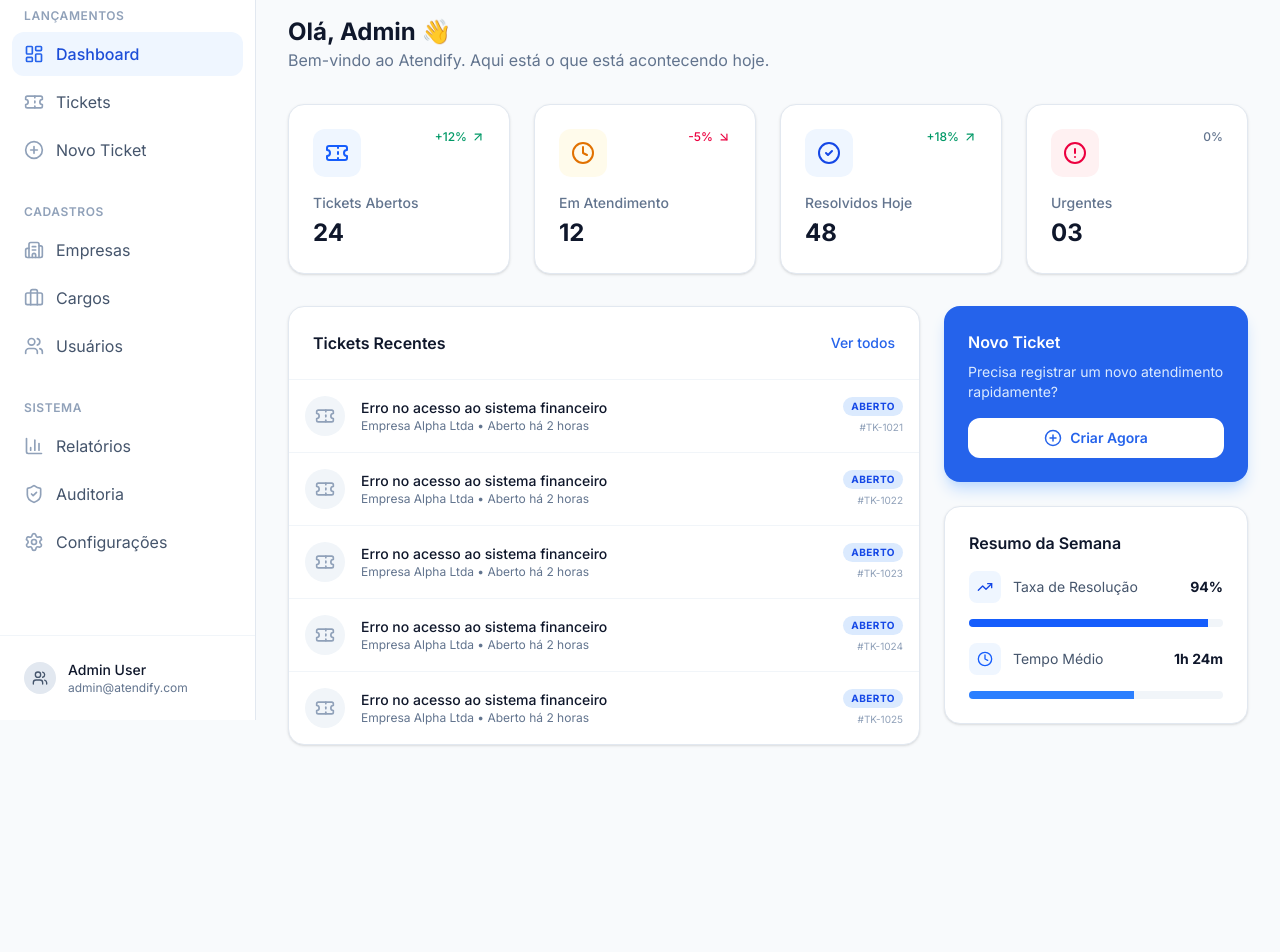
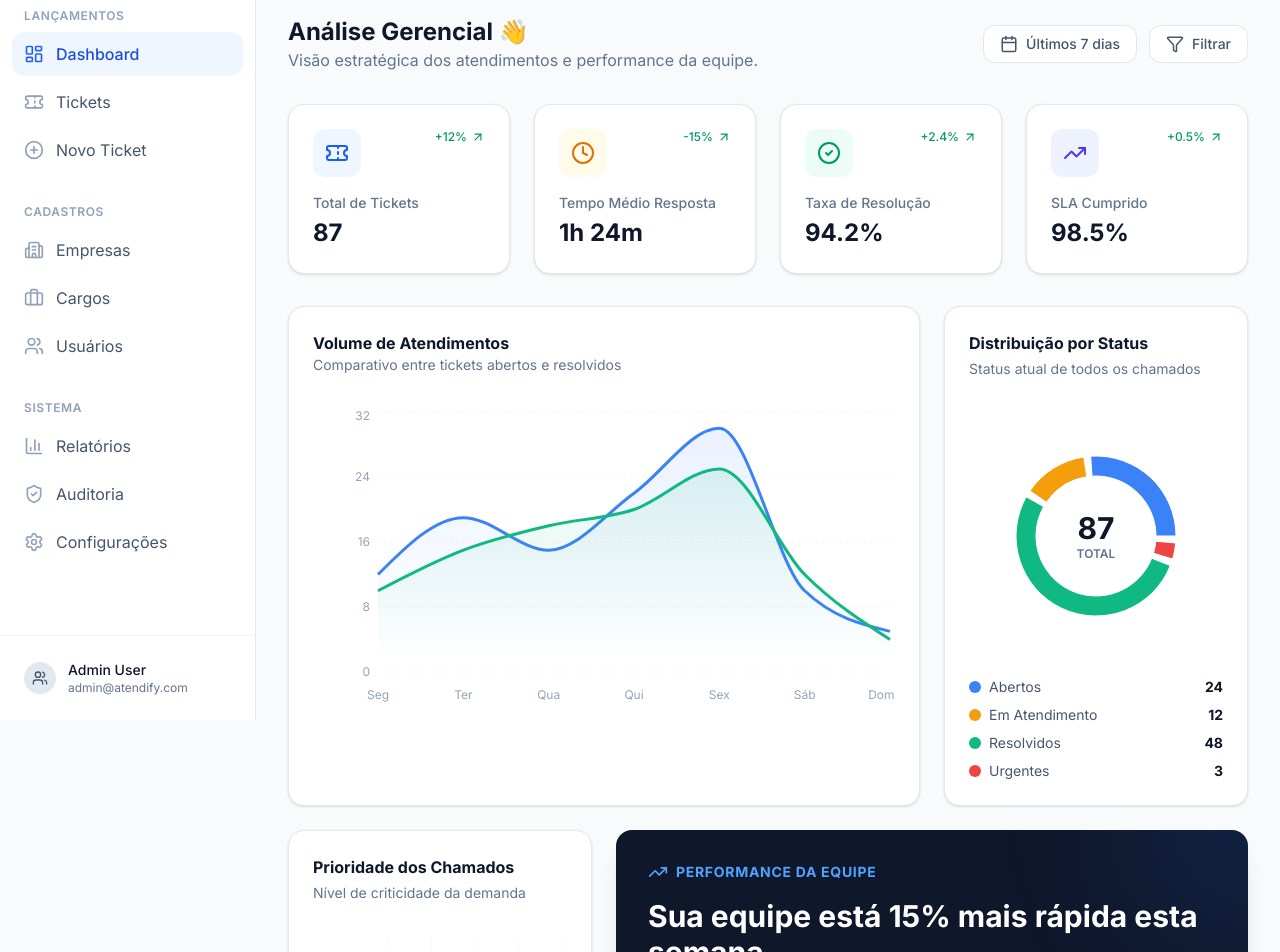
Before and after one commit to marcoantunes171989/HelpDesk, a React (Vite) app: page / in a window 1280 px wide. Shown: the part 80-1032 px from the top of the page. Before the commit the page ends 857 px from the top, so only its background shows below. Built offline with nearby package versions, Linux system fonts and the light colour scheme.

Commit message:
feat: Add charting and statistics to dashboard
Integrates Recharts to display visual representations of ticket volume, status distribution, and priority levels on the dashboard. Enhances the statistics section with more relevant metrics.

```diff
--- a/package.json
+++ b/package.json
@@ -23,6 +23,7 @@
     "react": "^19.0.0",
     "react-dom": "^19.0.0",
     "react-router-dom": "^7.13.1",
+    "recharts": "^3.7.0",
     "tailwind-merge": "^3.5.0",
     "vite": "^6.2.0"
   },
--- a/src/pages/Dashboard.tsx
+++ b/src/pages/Dashboard.tsx
@@ -5,19 +5,57 @@ import {
   CheckCircle2,
   AlertCircle,
   TrendingUp,
-  Users,
-  Building2,
   ArrowUpRight,
   ArrowDownRight,
-  PlusCircle
+  Calendar,
+  Filter
 } from 'lucide-react';
 import { motion } from 'motion/react';
 import { useNavigate } from 'react-router-dom';
+import {
+  AreaChart,
+  Area,
+  XAxis,
+  YAxis,
+  CartesianGrid,
+  Tooltip,
+  ResponsiveContainer,
+  PieChart,
+  Pie,
+  Cell,
+  BarChart,
+  Bar,
+  Legend
+} from 'recharts';
+
+const ticketVolumeData = [
+  { name: 'Seg', tickets: 12, resolved: 10 },
+  { name: 'Ter', tickets: 19, resolved: 15 },
+  { name: 'Qua', tickets: 15, resolved: 18 },
+  { name: 'Qui', tickets: 22, resolved: 20 },
+  { name: 'Sex', tickets: 30, resolved: 25 },
+  { name: 'Sáb', tickets: 10, resolved: 12 },
+  { name: 'Dom', tickets: 5, resolved: 4 },
+];
+
+const statusData = [
+  { name: 'Abertos', value: 24, color: '#3b82f6' },
+  { name: 'Em Atendimento', value: 12, color: '#f59e0b' },
+  { name: 'Resolvidos', value: 48, color: '#10b981' },
+  { name: 'Urgentes', value: 3, color: '#ef4444' },
+];
+
+const priorityData = [
+  { name: 'Baixa', total: 15 },
+  { name: 'Média', total: 25 },
+  { name: 'Alta', total: 18 },
+  { name: 'Urgente', total: 5 },
+];
 
 const stats = [
   {
-    label: 'Tickets Abertos',
-    value: '24',
+    label: 'Total de Tickets',
+    value: '87',
     change: '+12%',
     trend: 'up',
     icon: Ticket,
@@ -25,31 +63,31 @@ const stats = [
     bg: 'bg-blue-50'
   },
   {
-    label: 'Em Atendimento',
-    value: '12',
-    change: '-5%',
-    trend: 'down',
+    label: 'Tempo Médio Resposta',
+    value: '1h 24m',
+    change: '-15%',
+    trend: 'up',
     icon: Clock,
     color: 'text-amber-600',
     bg: 'bg-amber-50'
   },
   {
-    label: 'Resolvidos Hoje',
-    value: '48',
-    change: '+18%',
+    label: 'Taxa de Resolução',
+    value: '94.2%',
+    change: '+2.4%',
     trend: 'up',
     icon: CheckCircle2,
-    color: 'text-blue-700',
-    bg: 'bg-blue-50'
+    color: 'text-emerald-600',
+    bg: 'bg-emerald-50'
   },
   {
-    label: 'Urgentes',
-    value: '03',
-    change: '0%',
-    trend: 'neutral',
-    icon: AlertCircle,
-    color: 'text-rose-600',
-    bg: 'bg-rose-50'
+    label: 'SLA Cumprido',
+    value: '98.5%',
+    change: '+0.5%',
+    trend: 'up',
+    icon: TrendingUp,
+    color: 'text-indigo-600',
+    bg: 'bg-indigo-50'
   },
 ];
 
@@ -57,10 +95,22 @@ export function Dashboard() {
   const navigate = useNavigate();
 
   return (
-    <div className="space-y-8">
-      <div>
-        <h1 className="text-2xl font-bold text-slate-900">Olá, Admin 👋</h1>
-        <p className="text-slate-500">Bem-vindo ao Atendify. Aqui está o que está acontecendo hoje.</p>
+    <div className="space-y-8 pb-12">
+      <div className="flex flex-col md:flex-row md:items-center justify-between gap-4">
+        <div>
+          <h1 className="text-2xl font-bold text-slate-900">Análise Gerencial 👋</h1>
+          <p className="text-slate-500">Visão estratégica dos atendimentos e performance da equipe.</p>
+        </div>
+        <div className="flex items-center gap-3">
+          <button className="flex items-center gap-2 px-4 py-2 bg-white border border-slate-200 rounded-xl text-sm font-medium text-slate-600 hover:bg-slate-50 transition-all">
+            <Calendar size={18} />
+            Últimos 7 dias
+          </button>
+          <button className="flex items-center gap-2 px-4 py-2 bg-white border border-slate-200 rounded-xl text-sm font-medium text-slate-600 hover:bg-slate-50 transition-all">
+            <Filter size={18} />
+            Filtrar
+          </button>
+        </div>
       </div>
 
       {/* Stats Grid */}
@@ -71,19 +121,17 @@ export function Dashboard() {
             initial={{ opacity: 0, y: 20 }}
             animate={{ opacity: 1, y: 0 }}
             transition={{ delay: index * 0.1 }}
-            className="bg-white p-6 rounded-2xl border border-slate-200 shadow-sm hover:shadow-md transition-shadow"
+            className="bg-white p-6 rounded-2xl border border-slate-200 shadow-sm hover:shadow-md transition-all"
           >
             <div className="flex items-start justify-between mb-4">
               <div className={`p-3 rounded-xl ${stat.bg}`}>
                 <stat.icon className={`w-6 h-6 ${stat.color}`} />
               </div>
               <div className={`flex items-center gap-1 text-xs font-medium ${
-                stat.trend === 'up' ? 'text-emerald-600' :
-                stat.trend === 'down' ? 'text-rose-600' : 'text-slate-500'
+                stat.trend === 'up' ? 'text-emerald-600' : 'text-rose-600'
               }`}>
                 {stat.change}
-                {stat.trend === 'up' && <ArrowUpRight size={14} />}
-                {stat.trend === 'down' && <ArrowDownRight size={14} />}
+                {stat.trend === 'up' ? <ArrowUpRight size={14} /> : <ArrowDownRight size={14} />}
               </div>
             </div>
             <div>
@@ -95,77 +143,183 @@ export function Dashboard() {
       </div>
 
       <div className="grid grid-cols-1 lg:grid-cols-3 gap-6">
-        {/* Recent Tickets */}
-        <div className="lg:col-span-2 bg-white rounded-2xl border border-slate-200 shadow-sm overflow-hidden">
-          <div className="p-6 border-b border-slate-100 flex items-center justify-between">
-            <h2 className="font-semibold text-slate-900">Tickets Recentes</h2>
-            <button className="text-sm font-medium text-brand-600 hover:text-brand-700">Ver todos</button>
+        {/* Main Chart - Ticket Volume */}
+        <div className="lg:col-span-2 bg-white p-6 rounded-2xl border border-slate-200 shadow-sm">
+          <div className="flex items-center justify-between mb-8">
+            <div>
+              <h2 className="font-bold text-slate-900">Volume de Atendimentos</h2>
+              <p className="text-sm text-slate-500">Comparativo entre tickets abertos e resolvidos</p>
+            </div>
           </div>
-          <div className="divide-y divide-slate-100">
-            {[1, 2, 3, 4, 5].map((i) => (
-              <div key={i} className="p-4 hover:bg-slate-50 transition-colors flex items-center gap-4 cursor-pointer">
-                <div className="w-10 h-10 rounded-full bg-slate-100 flex items-center justify-center shrink-0">
-                  <Ticket size={20} className="text-slate-400" />
+          <div className="h-[300px] w-full">
+            <ResponsiveContainer width="100%" height="100%">
+              <AreaChart data={ticketVolumeData}>
+                <defs>
+                  <linearGradient id="colorTickets" x1="0" y1="0" x2="0" y2="1">
+                    <stop offset="5%" stopColor="#3b82f6" stopOpacity={0.1}/>
+                    <stop offset="95%" stopColor="#3b82f6" stopOpacity={0}/>
+                  </linearGradient>
+                  <linearGradient id="colorResolved" x1="0" y1="0" x2="0" y2="1">
+                    <stop offset="5%" stopColor="#10b981" stopOpacity={0.1}/>
+                    <stop offset="95%" stopColor="#10b981" stopOpacity={0}/>
+                  </linearGradient>
+                </defs>
+                <CartesianGrid strokeDasharray="3 3" vertical={false} stroke="#f1f5f9" />
+                <XAxis
+                  dataKey="name"
+                  axisLine={false}
+                  tickLine={false}
+                  tick={{ fill: '#94a3b8', fontSize: 12 }}
+                  dy={10}
+                />
+                <YAxis
+                  axisLine={false}
+                  tickLine={false}
+                  tick={{ fill: '#94a3b8', fontSize: 12 }}
+                />
+                <Tooltip
+                  contentStyle={{ borderRadius: '12px', border: 'none', boxShadow: '0 10px 15px -3px rgb(0 0 0 / 0.1)' }}
+                />
+                <Area
+                  type="monotone"
+                  dataKey="tickets"
+                  stroke="#3b82f6"
+                  strokeWidth={3}
+                  fillOpacity={1}
+                  fill="url(#colorTickets)"
+                  name="Abertos"
+                />
+                <Area
+                  type="monotone"
+                  dataKey="resolved"
+                  stroke="#10b981"
+                  strokeWidth={3}
+                  fillOpacity={1}
+                  fill="url(#colorResolved)"
+                  name="Resolvidos"
+                />
+              </AreaChart>
+            </ResponsiveContainer>
+          </div>
+        </div>
+
+        {/* Distribution by Status */}
+        <div className="bg-white p-6 rounded-2xl border border-slate-200 shadow-sm">
+          <h2 className="font-bold text-slate-900 mb-1">Distribuição por Status</h2>
+          <p className="text-sm text-slate-500 mb-8">Status atual de todos os chamados</p>
+          <div className="h-[250px] w-full relative">
+            <ResponsiveContainer width="100%" height="100%">
+              <PieChart>
+                <Pie
+                  data={statusData}
+                  cx="50%"
+                  cy="50%"
+                  innerRadius={60}
+                  outerRadius={80}
+                  paddingAngle={5}
+                  dataKey="value"
+                >
+                  {statusData.map((entry, index) => (
+                    <Cell key={`cell-${index}`} fill={entry.color} />
+                  ))}
+                </Pie>
+                <Tooltip />
+              </PieChart>
+            </ResponsiveContainer>
+            <div className="absolute inset-0 flex flex-col items-center justify-center pointer-events-none">
+              <span className="text-3xl font-bold text-slate-900">87</span>
+              <span className="text-xs text-slate-500 uppercase font-semibold">Total</span>
+            </div>
+          </div>
+          <div className="mt-4 space-y-2">
+            {statusData.map((item) => (
+              <div key={item.name} className="flex items-center justify-between text-sm">
+                <div className="flex items-center gap-2">
+                  <div className="w-3 h-3 rounded-full" style={{ backgroundColor: item.color }}></div>
+                  <span className="text-slate-600">{item.name}</span>
                 </div>
-                <div className="flex-1 min-w-0">
-                  <h4 className="text-sm font-medium text-slate-900 truncate">Erro no acesso ao sistema financeiro</h4>
-                  <p className="text-xs text-slate-500 truncate">Empresa Alpha Ltda • Aberto há 2 horas</p>
-                </div>
-                <div className="flex flex-col items-end gap-1">
-                  <span className="px-2 py-0.5 rounded-full text-[10px] font-bold uppercase tracking-wider bg-blue-100 text-blue-700">
-                    Aberto
-                  </span>
-                  <span className="text-[10px] text-slate-400">#TK-102{i}</span>
-                </div>
+                <span className="font-bold text-slate-900">{item.value}</span>
               </div>
             ))}
           </div>
         </div>
 
-        {/* Quick Actions / Activity */}
-        <div className="space-y-6">
-          <div className="bg-brand-600 rounded-2xl p-6 text-white shadow-lg shadow-brand-200">
-            <h3 className="font-semibold mb-2">Novo Ticket</h3>
-            <p className="text-brand-100 text-sm mb-4">Precisa registrar um novo atendimento rapidamente?</p>
+        {/* Tickets by Priority */}
+        <div className="lg:col-span-1 bg-white p-6 rounded-2xl border border-slate-200 shadow-sm">
+          <h2 className="font-bold text-slate-900 mb-1">Prioridade dos Chamados</h2>
+          <p className="text-sm text-slate-500 mb-8">Nível de criticidade da demanda</p>
+          <div className="h-[250px] w-full">
+            <ResponsiveContainer width="100%" height="100%">
+              <BarChart data={priorityData} layout="vertical">
+                <CartesianGrid strokeDasharray="3 3" horizontal={false} stroke="#f1f5f9" />
+                <XAxis type="number" hide />
+                <YAxis
+                  dataKey="name"
+                  type="category"
+                  axisLine={false}
+                  tickLine={false}
+                  tick={{ fill: '#64748b', fontSize: 12 }}
+                  width={70}
+                />
+                <Tooltip
+                  cursor={{ fill: '#f8fafc' }}
+                  contentStyle={{ borderRadius: '12px', border: 'none', boxShadow: '0 10px 15px -3px rgb(0 0 0 / 0.1)' }}
+                />
+                <Bar
+                  dataKey="total"
+                  fill="#3b82f6"
+                  radius={[0, 4, 4, 0]}
+                  barSize={20}
+                />
+              </BarChart>
+            </ResponsiveContainer>
+          </div>
+        </div>
+
+        {/* Performance Summary */}
+        <div className="lg:col-span-2 bg-slate-900 rounded-2xl p-8 text-white shadow-xl relative overflow-hidden">
+          <div className="relative z-10">
+            <div className="flex items-center gap-2 text-blue-400 mb-4">
+              <TrendingUp size={20} />
+              <span className="text-sm font-bold uppercase tracking-wider">Performance da Equipe</span>
+            </div>
+            <h2 className="text-3xl font-bold mb-6">Sua equipe está 15% mais rápida esta semana.</h2>
+
+            <div className="grid grid-cols-1 sm:grid-cols-3 gap-8">
+              <div>
+                <p className="text-slate-400 text-sm mb-1">Satisfação</p>
+                <p className="text-2xl font-bold">4.8/5.0</p>
+                <div className="w-full bg-slate-800 h-1.5 rounded-full mt-2">
+                  <div className="bg-blue-500 h-full w-[96%]"></div>
+                </div>
+              </div>
+              <div>
+                <p className="text-slate-400 text-sm mb-1">Primeira Resposta</p>
+                <p className="text-2xl font-bold">12 min</p>
+                <div className="w-full bg-slate-800 h-1.5 rounded-full mt-2">
+                  <div className="bg-emerald-500 h-full w-[88%]"></div>
+                </div>
+              </div>
+              <div>
+                <p className="text-slate-400 text-sm mb-1">Backlog</p>
+                <p className="text-2xl font-bold">14 chamados</p>
+                <div className="w-full bg-slate-800 h-1.5 rounded-full mt-2">
+                  <div className="bg-amber-500 h-full w-[45%]"></div>
+                </div>
+              </div>
+            </div>
+
             <button
-              onClick={() => navigate('/tickets/new')}
-              className="w-full bg-white text-brand-600 py-2.5 rounded-xl font-semibold text-sm hover:bg-brand-50 transition-colors flex items-center justify-center gap-2"
+              onClick={() => navigate('/reports')}
+              className="mt-8 bg-white text-slate-900 px-6 py-3 rounded-xl font-bold text-sm hover:bg-slate-100 transition-all"
             >
-              <PlusCircle size={18} />
-              Criar Agora
+              Ver Relatório Detalhado
             </button>
           </div>
 
-          <div className="bg-white rounded-2xl border border-slate-200 shadow-sm p-6">
-            <h2 className="font-semibold text-slate-900 mb-4">Resumo da Semana</h2>
-            <div className="space-y-4">
-              <div className="flex items-center justify-between">
-                <div className="flex items-center gap-3">
-                  <div className="w-8 h-8 rounded-lg bg-blue-50 flex items-center justify-center">
-                    <TrendingUp size={16} className="text-blue-700" />
-                  </div>
-                  <span className="text-sm text-slate-600">Taxa de Resolução</span>
-                </div>
-                <span className="text-sm font-bold text-slate-900">94%</span>
-              </div>
-              <div className="w-full bg-slate-100 h-2 rounded-full overflow-hidden">
-                <div className="bg-blue-600 h-full w-[94%]"></div>
-              </div>
-
-              <div className="flex items-center justify-between">
-                <div className="flex items-center gap-3">
-                  <div className="w-8 h-8 rounded-lg bg-blue-50 flex items-center justify-center">
-                    <Clock size={16} className="text-blue-600" />
-                  </div>
-                  <span className="text-sm text-slate-600">Tempo Médio</span>
-                </div>
-                <span className="text-sm font-bold text-slate-900">1h 24m</span>
-              </div>
-              <div className="w-full bg-slate-100 h-2 rounded-full overflow-hidden">
-                <div className="bg-blue-500 h-full w-[65%]"></div>
-              </div>
-            </div>
-          </div>
+          {/* Decorative elements */}
+          <div className="absolute top-0 right-0 w-64 h-64 bg-blue-500/10 blur-3xl rounded-full -mr-32 -mt-32"></div>
+          <div className="absolute bottom-0 left-0 w-64 h-64 bg-emerald-500/10 blur-3xl rounded-full -ml-32 -mb-32"></div>
         </div>
       </div>
     </div>
```
Also changed, not shown: 1 other file (tests, documents, lock files or other folders).
